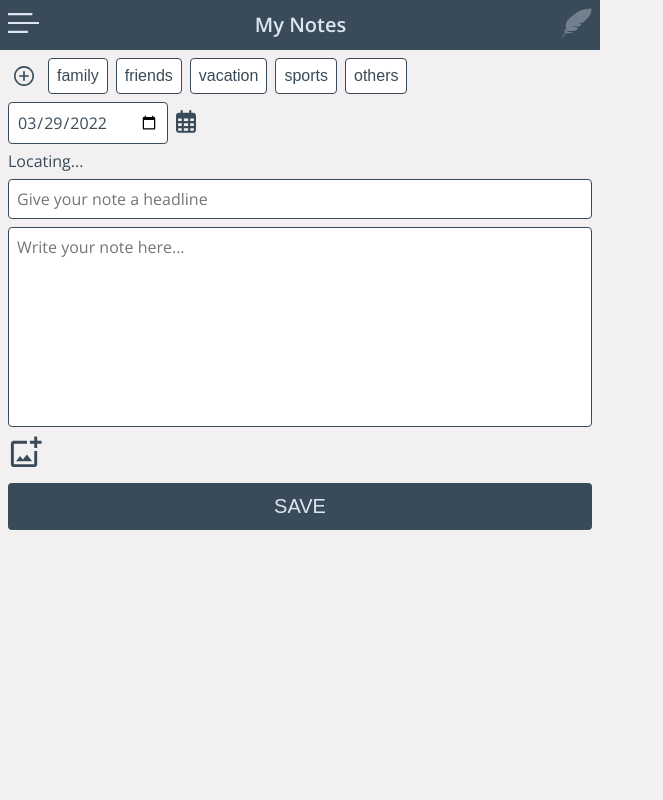
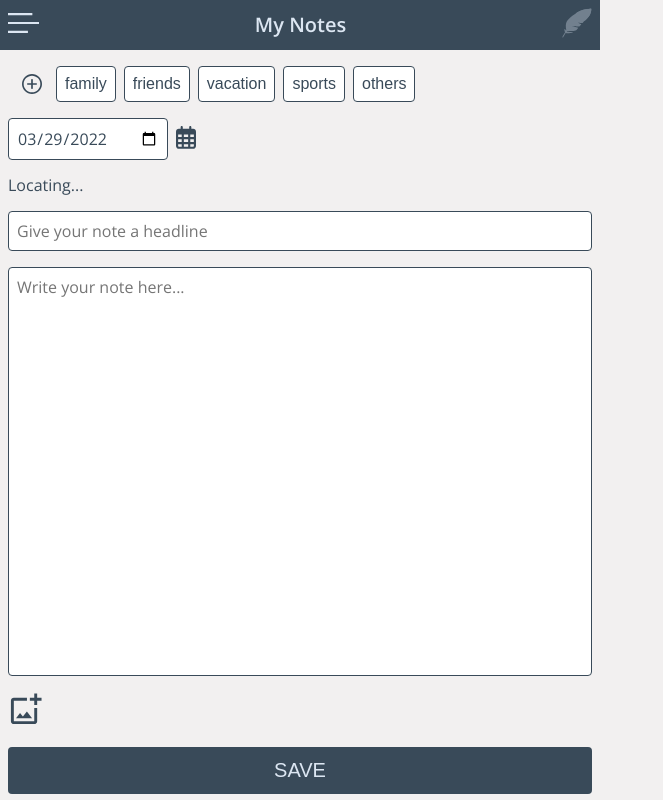
Before and after one commit to lalueders/capstone-project, a React (Create React App) app: page /add in a window 1280 px wide. Shown: the whole page, without its empty margins (0-663 px from the left). Built offline with nearby package versions, Linux system fonts and the light colour scheme; no server answers.

Commit message:
Restyle AddNote.js

```diff
--- a/src/components/AddNote.js
+++ b/src/components/AddNote.js
@@ -86,6 +86,7 @@ export default function AddNote({ addCategory, categories, setNotes, notes }) {
 
   return (
     <Wrapper>
+      <CategoriesGrid>
         <StyledCategories>
           {!isToEdit && (
             <Button onClick={toggleAddCategories}>
@@ -110,6 +111,7 @@ export default function AddNote({ addCategory, categories, setNotes, notes }) {
             categories={categories}
           />
         )}
+      </CategoriesGrid>
       <StyledForm onSubmit={handleSubmit(onSubmit)}>
         <DateInput>
           <input
@@ -128,11 +130,7 @@ export default function AddNote({ addCategory, categories, setNotes, notes }) {
           </label>
         </DateInput>
         {errors.title?.message && <p>{errors.title?.message}</p>}
-        {status ? (
-          <StyledLocation>{status}</StyledLocation>
-        ) : (
-          <StyledLocation>{location}</StyledLocation>
-        )}
+        <Location>{status ? <p>{status}</p> : <p>{location}</p>}</Location>
         <input
           {...register('title', {
             required: 'This is required.',
@@ -160,22 +158,31 @@ export default function AddNote({ addCategory, categories, setNotes, notes }) {
   );
 }
 
-const StyledLocation = styled.p`
-  color: #394a59;
-  font-size: 1rem;
-`;
-
 const Wrapper = styled.section`
+  height: calc(100vh - 64px);
+  grid-template-rows: auto 1fr;
   display: grid;
   gap: 0.5rem;
   margin: 0.5rem;
 `;
 
-const StyledForm = styled.form`
+const CategoriesGrid = styled.section`
   display: grid;
   gap: 0.5rem;
+  margin: 0.5rem;
+`;
+
+const Location = styled.section`
+  color: var(--darkblue);
+`;
+
+const StyledForm = styled.form`
+  height: 100%;
+  grid-template-rows: auto auto auto 5fr auto auto;
+  display: grid;
+  gap: 1rem;
   textarea {
-    height: 200px;
+    /* height: 200px; */
   }
 `;
 
@@ -183,6 +190,9 @@ const DateInput = styled.div`
   display: flex;
   align-items: center;
   gap: 0.5rem;
+  img {
+    fill: red;
+  }
   svg {
     fill: #394a59;
     width: 20px;
--- a/src/pages/ShowNotePage.js
+++ b/src/pages/ShowNotePage.js
@@ -107,6 +107,7 @@ const StyledPage = styled.main`
 
 const Header = styled.header`
   max-width: 600px;
+  width: 100%;
   position: fixed;
   top: 0;
   display: grid;
```
Lines whose indentation alone changed are shown as unchanged.
